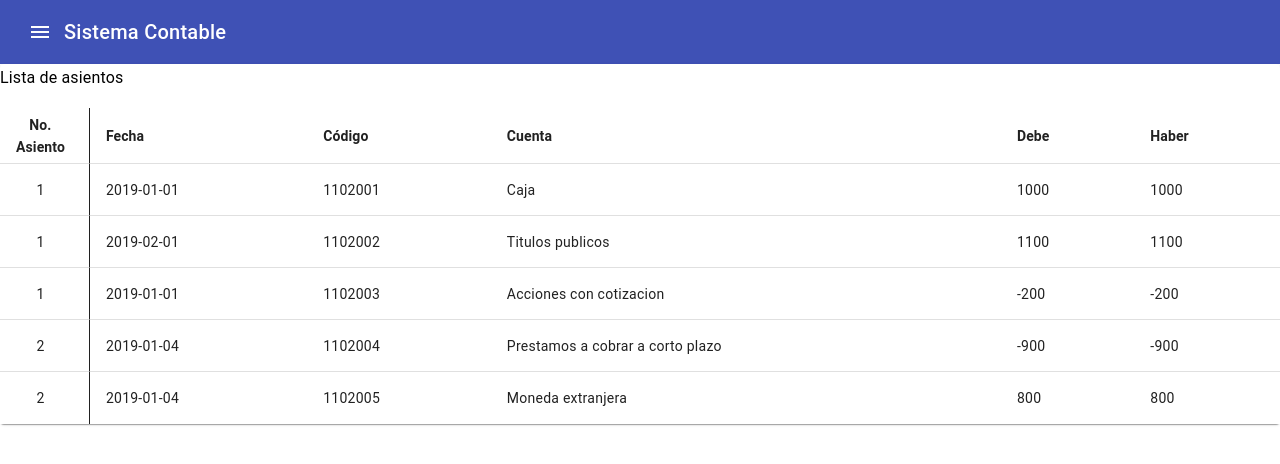
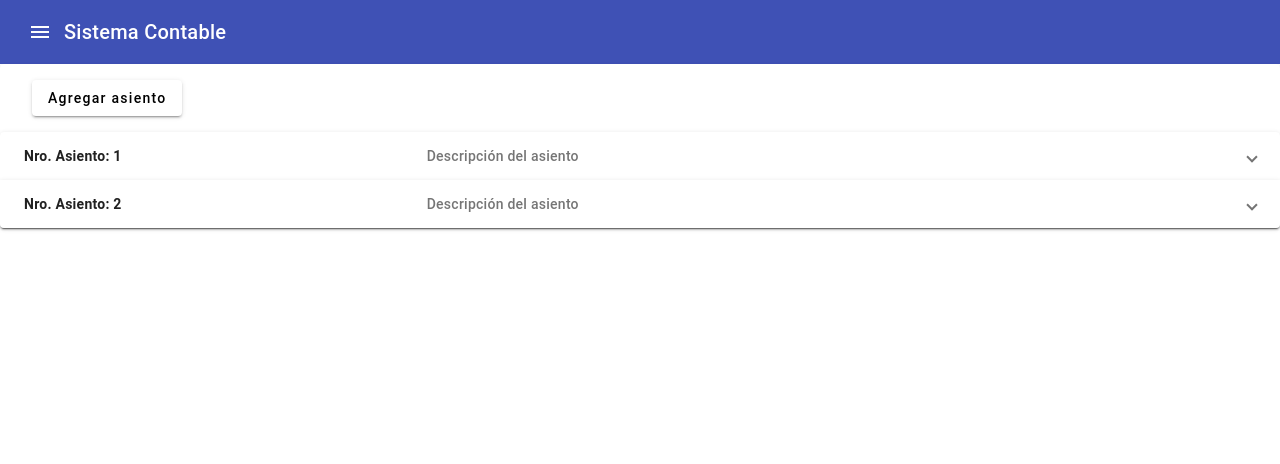
Before and after one commit to camilabarce/sistema-contable-front, an Angular app in the folder Front-Develop/: page /#/asientos/list in a window 1280 px wide. Shown: the top 464 px of the page. Built offline with nearby package versions, Linux system fonts and the light colour scheme.

Commit message:
agrupar asientos por id

```diff
--- a/Front-Develop/src/app/modules/asientos/asientos-list/asientos-list/asientos-list.component.css
+++ b/Front-Develop/src/app/modules/asientos/asientos-list/asientos-list/asientos-list.component.css
@@ -1,3 +1,6 @@
+.btn-agregar{
+    margin: 1rem 2rem;
+}
 .table {
     width: 100%;
 }
@@ -10,3 +13,6 @@
 .th {
     font-weight: bold;
 }
+.panel-tittle{
+    margin: auto;
+}
--- a/Front-Develop/src/app/modules/asientos/asientos-list/asientos-list/asientos-list.component.html
+++ b/Front-Develop/src/app/modules/asientos/asientos-list/asientos-list/asientos-list.component.html
@@ -1,9 +1,21 @@
 <mat-card>
-    <h3>Lista de asientos</h3>
-    <table class="table" mat-table [dataSource]="asientosData">
+    <div>
+        <button mat-raised-button class="btn-agregar">
+            Agregar asiento
+        </button>
+    </div>
+    <mat-accordion>
+        <mat-expansion-panel *ngFor="let asientoGroup of asientosAgrupados">
+            <mat-expansion-panel-header>
+                <mat-panel-title class="th panel-tittle"> Nro. Asiento: {{ asientoGroup.id_asiento }}</mat-panel-title>
+                <mat-panel-description>
+                    Descripción del asiento
+                </mat-panel-description>
+            </mat-expansion-panel-header>
+            <table class="table" mat-table [dataSource]="asientoGroup.asientos">
                 <ng-container matColumnDef="nro_asiento">
                     <th class="th" mat-header-cell *matHeaderCellDef>No. Asiento</th>
-            <td mat-cell *matCellDef="let e">{{e.id_asiento}}</td>
+                    <td mat-cell *matCellDef="let row">{{row.id_asiento}}</td>
                 </ng-container>
                 <ng-container matColumnDef="fecha">
                     <th class="th" mat-header-cell *matHeaderCellDef>Fecha</th>
@@ -25,7 +37,8 @@
                     <th class="th" mat-header-cell *matHeaderCellDef>Haber</th>
                     <td mat-cell *matCellDef="let e">{{e.importe}}</td>
                 </ng-container>
-        <tr mat-header-row *matHeaderRowDef="displayedColumns"></tr>
-        <tr mat-row *matRowDef="let row; columns: displayedColumns;"></tr>
+                <tr mat-row *matRowDef="let asiento; columns: displayedColumns;"></tr>
             </table>
+        </mat-expansion-panel>
+    </mat-accordion>
 </mat-card>
--- a/Front-Develop/src/app/modules/asientos/asientos-list/asientos-list/asientos-list.component.ts
+++ b/Front-Develop/src/app/modules/asientos/asientos-list/asientos-list/asientos-list.component.ts
@@ -11,14 +11,36 @@ export class AsientosListComponent implements OnInit {
   constructor(private http: HttpClient) { }
 
   asientosData: any[] = [];
+  asientosAgrupados: AsientoGroup[] = [];
 
   ngOnInit() {
     this.http.get('assets/selectAsientos.json').subscribe((data: any) => {
       this.asientosData = data;
+      this.asientosAgrupados = this.agruparAsientos(this.asientosData);
       console.log("Json estático asientos: ", this.asientosData);
     });
   }
-  dataSource = this.asientosData;
+  // dataSource = this.asientosData;
   displayedColumns = ['nro_asiento', 'fecha', 'codigo', 'cuenta', 'debe', 'haber'];
 
+  // Función para agrupar los asientos por id_asiento
+  agruparAsientos(asientos: any[]): any[] {
+    const asientosAgrupados: AsientoGroup[] = [];
+    const asientoMap = new Map();
+    for (const asiento of asientos) {
+      const idAsiento = asiento.id_asiento;
+      if (!asientoMap.has(idAsiento)) {
+        asientoMap.set(idAsiento, []);
+      }
+      asientoMap.get(idAsiento).push(asiento);
+    }
+    asientoMap.forEach((value, key) => {
+      asientosAgrupados.push({ id_asiento: key, asientos: value });
+    });
+    return asientosAgrupados;
+  }
 }
+interface AsientoGroup {
+    id_asiento: number;
+    asientos: any[]; // Aquí, any[] representa los detalles de los asientos en el grupo
+  }
--- a/Front-Develop/src/app/modules/asientos/asientos.module.ts
+++ b/Front-Develop/src/app/modules/asientos/asientos.module.ts
@@ -5,6 +5,8 @@ import { AsientosListComponent } from './asientos-list/asientos-list/asientos-li
 import { AsientosDetailComponent } from './asientos-detail/asientos-detail/asientos-detail.component';
 import { MatCardModule } from '@angular/material/card';
 import { MatTableModule } from '@angular/material/table';
+import { MatButtonModule } from '@angular/material/button';
+import { MatExpansionModule } from '@angular/material/expansion';
 
 @NgModule({
   declarations: [
@@ -15,7 +17,9 @@ import { MatTableModule } from '@angular/material/table';
     CommonModule,
     AsientosRoutingModule,
     MatCardModule,
-    MatTableModule
+    MatTableModule,
+    MatButtonModule,
+    MatExpansionModule
   ]
 })
 export class AsientosModule { }
--- a/Front-Develop/src/app/modules/layout/toolbar/toolbar.component.css
+++ b/Front-Develop/src/app/modules/layout/toolbar/toolbar.component.css
@@ -1,6 +1,3 @@
 a {
     text-decoration: none;
 }
-a:hover {
-    text-decoration: underline black;
-}
```
Lines whose indentation alone changed are shown as unchanged.
